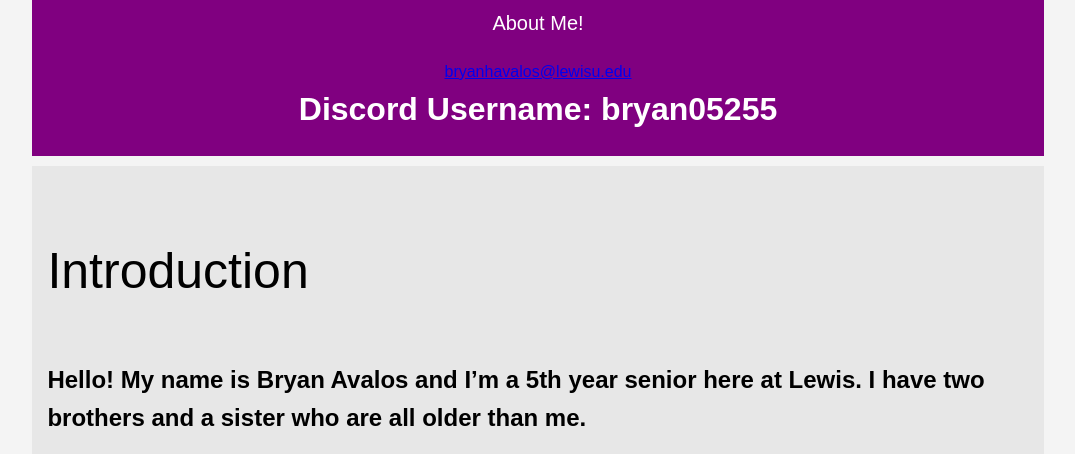
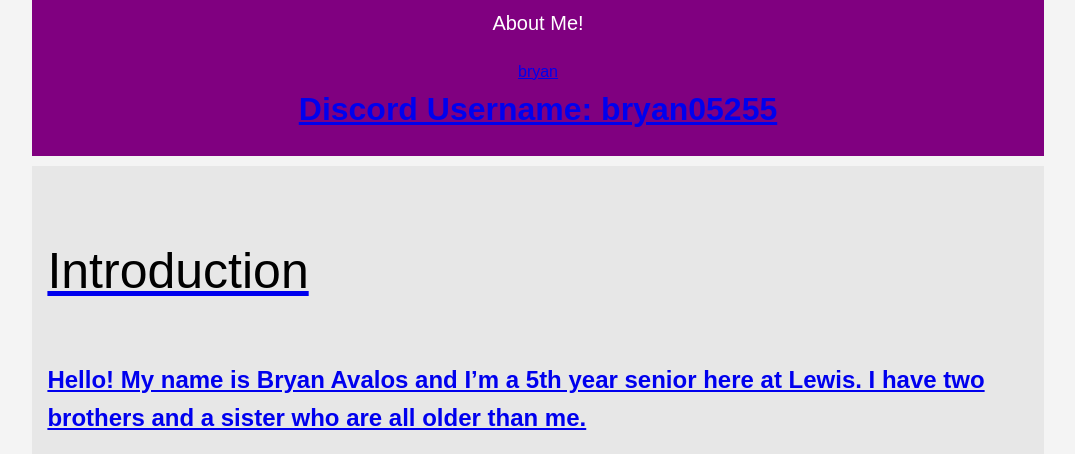
Before and after one commit to BryanA55/getting-to-know-each-other, a plain HTML site: page index.html in a window 1280 px wide. Shown: the part 303-757 px from the top of the page, without its empty margins (102-1177 px from the left). Drawn offline with Linux system fonts and the light colour scheme.

Commit message:
Homework

```diff
--- a/index.html
+++ b/index.html
@@ -56,11 +56,9 @@
         <header class="main-info">
             <h1>Bryan Avalos</h1>
             <h1>Preferred Name: Bryan</h1>
-
             <img src="me.jpg" alt="Bryan" class="profile-image">
             <p class="about-text">About Me!</p>
-
-            <a href="malito: bryanhavalos@lewisu.edu"> bryanhavalos@lewisu.edu</a>
+            <a href="malito: bryanhavalos@lewisu.edu"> bryan
             <h1>Discord Username: bryan05255</h1>
         </header>
 
```
